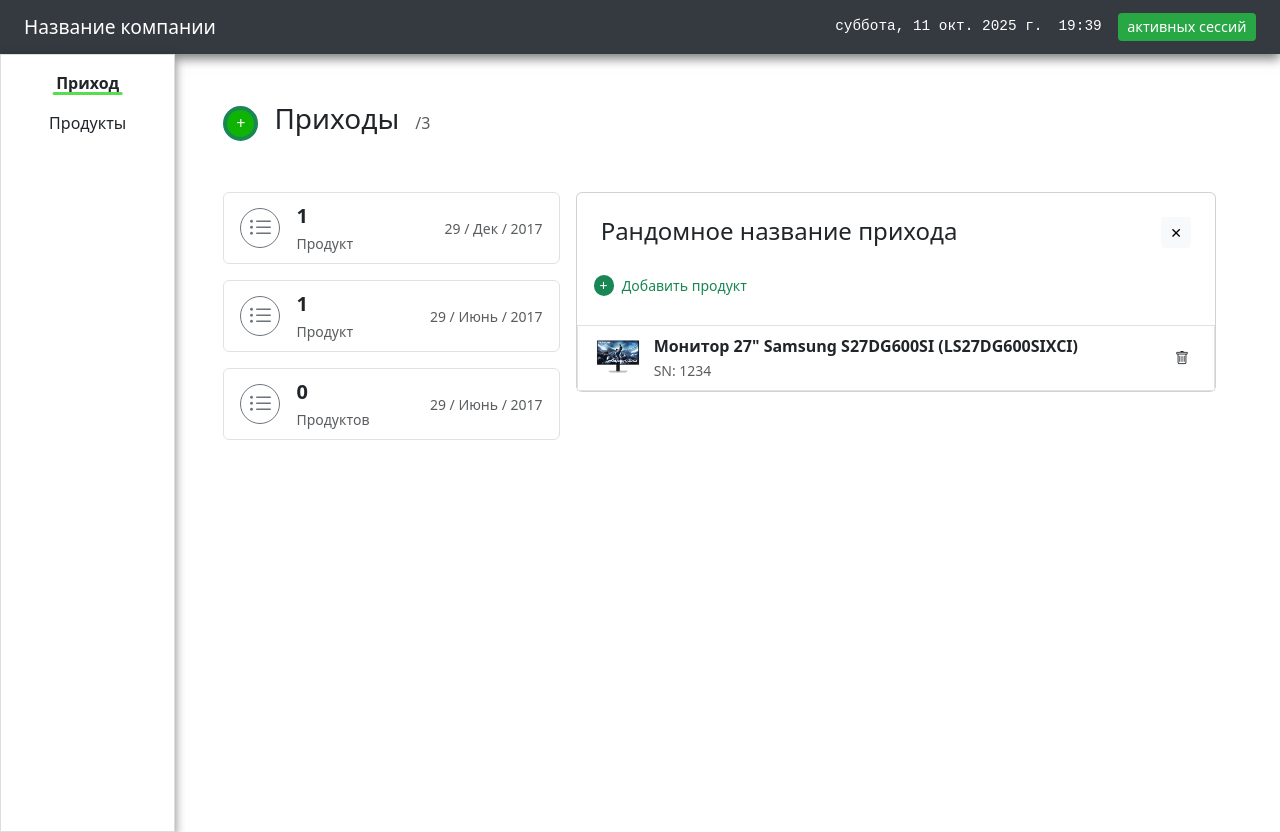
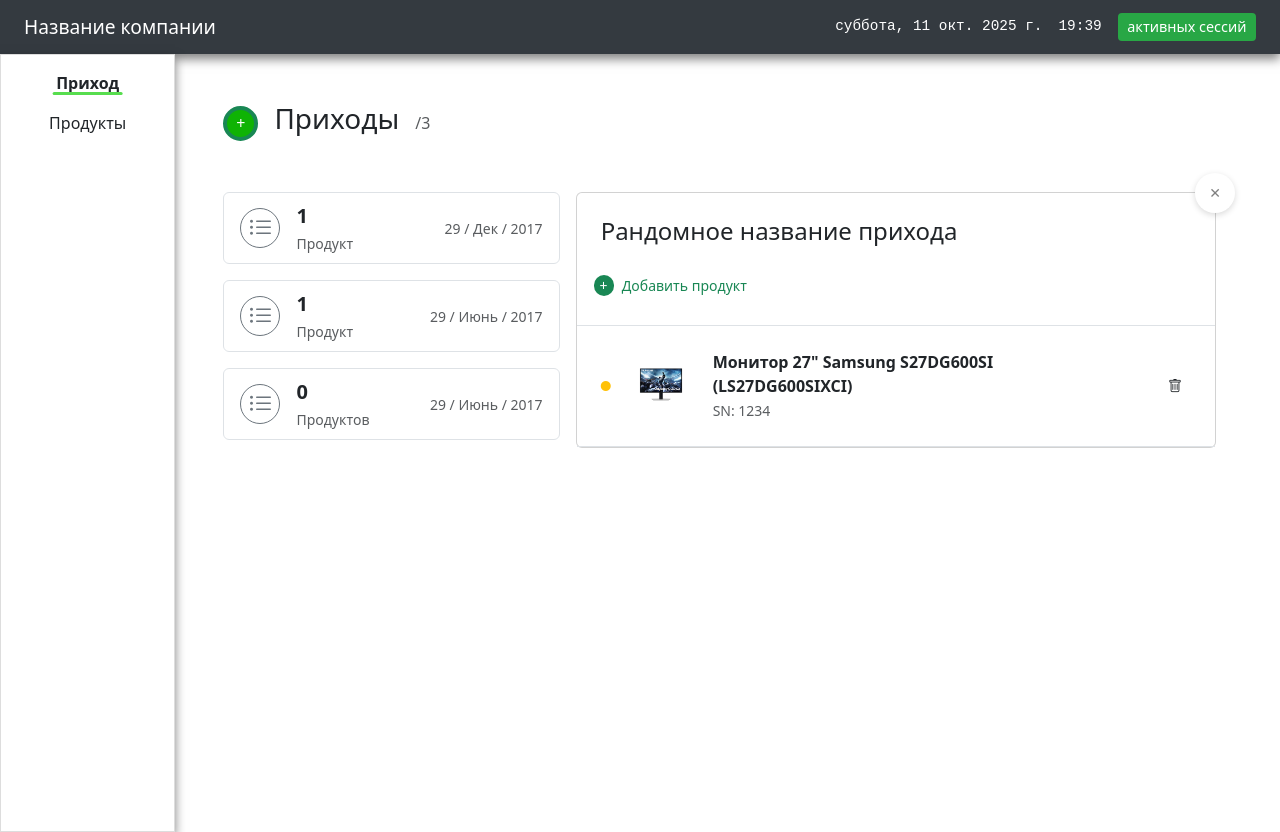
Before and after one commit to EvgeniyKarpuhin/orders-products, a Vue app: page /orders in a window 1280 px wide. Both pictures are taken after a click on the button 727 px from the left and 227 px from the top of the page. Built offline with nearby package versions, Linux system fonts and the light colour scheme.

Commit message:
Update Orders.vue

```diff
--- a/src/pages/Orders.vue
+++ b/src/pages/Orders.vue
@@ -70,7 +70,7 @@
                 <div>
                   <h4 class="card-title">{{ selectedOrder.title }}</h4>
                 </div>
-                <button class="btn btn-light btn-sm" @click="closeDetails">✕</button>
+                <button class="btn btn-light btn-sm btn-close-custom" @click="closeDetails">✕</button>
               </div>
 
               <div class="mb-3 text-start">
@@ -80,7 +80,8 @@
 
 
               <ul class="list-group rounded-0">
-                <li v-for="p in selectedOrder.products" :key="p.id" class="list-group-item d-flex align-items-center btnHov">
+                <li v-for="p in selectedOrder.products" :key="p.id" class="d-flex align-items-center gap-3 border-top border-bottom btnHov p-4">
+                  <i class="bi bi-circle-fill text-warning" style="font-size: 10px; margin-right: 10px;"></i>
                   <img v-if="p.photo" :src="p.photo" alt="Монитор"
                     style="width:48px;height:48px;object-fit:cover;margin-right:12px;border-radius:4px" />
                   <div class="flex-grow-1 text-start">
@@ -89,7 +90,7 @@
 
                   </div>
                   <div class="text-end me-3">
-                    <span class="text-success">{{ p.status }}</span>
+                    <span class="text-warning">{{ p.status }}</span>
                   </div>
                   <button class="btn btn-sm" @click.stop="removeProductFromOrder(p.id)">
                     <i class="bi bi-trash"></i>
@@ -311,4 +312,37 @@ function formatDateLong(d) {
   transform: translateX(100px);
   opacity: 1;
 }
+
+.btn-close-custom {
+  position: absolute;
+  top: -20px;
+  right: -20px;
+  background-color: white;
+  border: none;
+  width: 40px;
+  height: 40px;
+  border-radius: 50%;
+  box-shadow: 0 2px 6px rgba(0, 0, 0, 0.15);
+  display: flex;
+  align-items: center;
+  justify-content: center;
+  cursor: pointer;
+  transition: all 0.3s ease;
+  color: gray;
+}
+
+/* .btn-close-custom:hover {
+  box-shadow: 0 4px 10px rgba(0, 0, 0, 0.25);
+  transform: scale(1.05);
+}
+
+.btn-close-custom i {
+  font-size: 18px;
+  color: #888;
+  transition: color 0.3s ease;
+}
+
+.btn-close-custom:hover i {
+  color: #000;
+} */
 </style>
```
